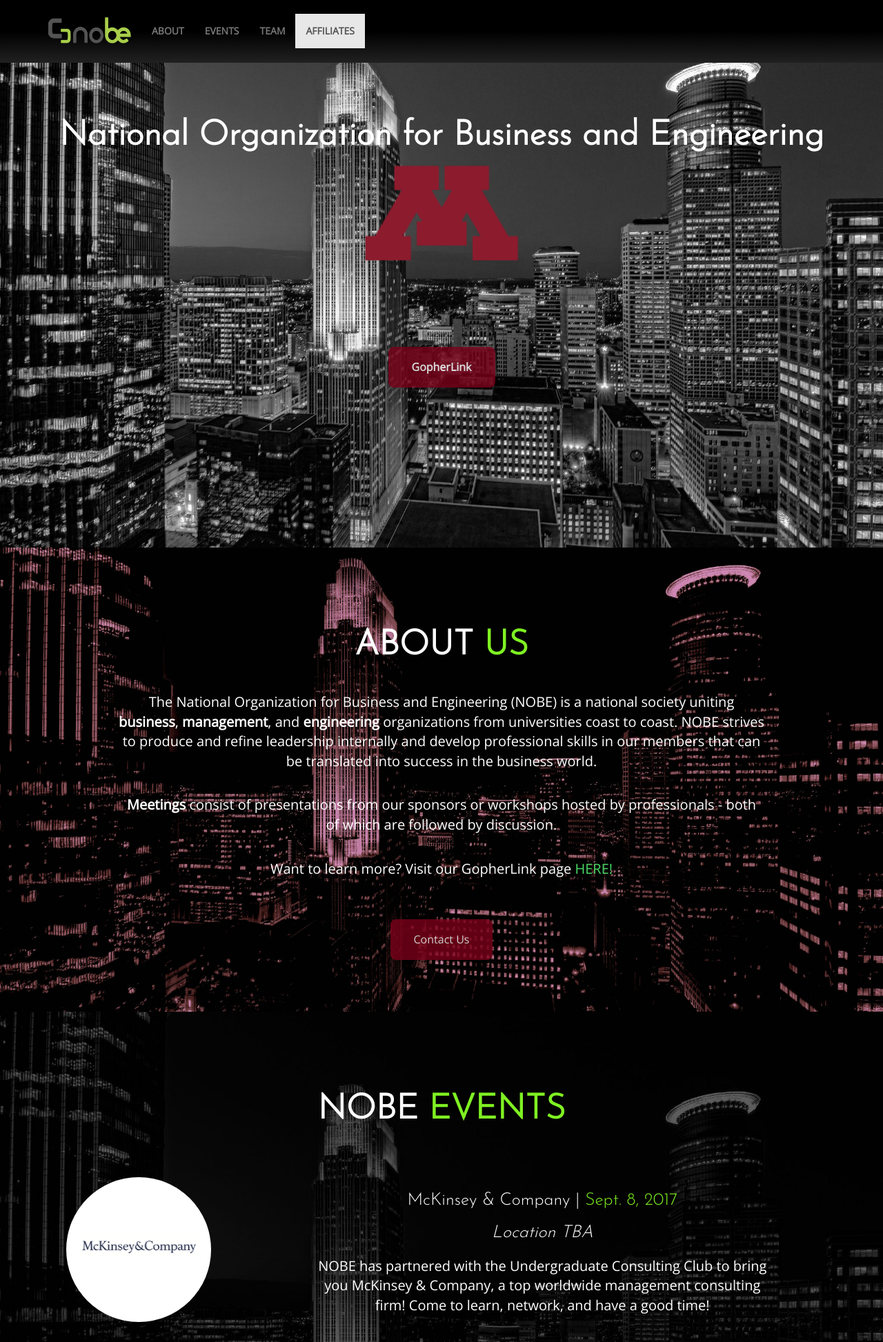
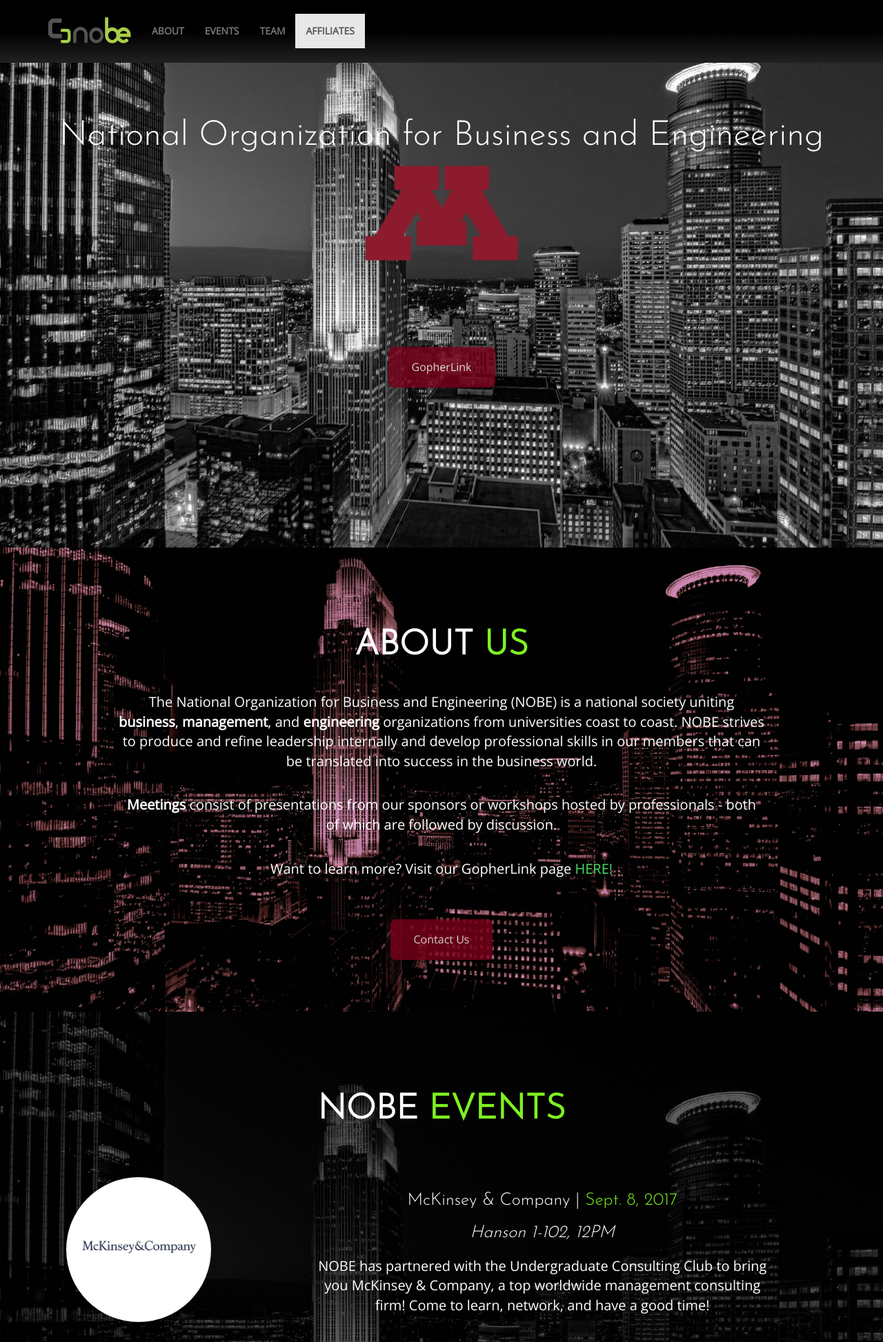
Before and after one commit to kohli032/NOBE-UMN, a website: page index.html in a window 1280 px wide. Shown: the top 1946 px of the page at 69% size. Drawn offline with nearby package versions, Linux system fonts and the light colour scheme.

Commit message:
Update index.html

```diff
--- a/index.html
+++ b/index.html
@@ -220,11 +220,11 @@
             <div class="row">
                 <div class="col-lg-12">
 
-                    <h1 style="color: white;" id="title" class="josefin wow fadeInUp"><strong>National Organization for Business and Engineering</strong></h1>
+                    <h1 style="color: white;" id="title" class="josefin wow fadeInUp">National Organization for Business and Engineering</h1>
                     <img id="umn" class="josefin wow fadeInUp" src="img/umnlogo4.png">
 
                    <div style="padding-top: 10%; padding-bottom: 20%;">
-                    <a href="https://gopherlink.umn.edu/organization/2542" class="button button1 wow fadeInUp openSans" target="_blank"><strong>GopherLink</strong></a>
+                    <a href="https://gopherlink.umn.edu/organization/2542" class="button button1 wow fadeInUp openSans" target="_blank">GopherLink</a>
                     </div>
                 </div>
             </div>
@@ -270,7 +270,7 @@
 
 <div class="col-md-9">
 <h1 style="color: white; font-size: 25px;" class="josefin">McKinsey & Company | <span style="color: #7ff122;">Sept. 8, 2017</span></h1>
-<h1 style="color: white; font-size: 25px;" class="josefin"><i>Location TBA</i></h1>
+<h1 style="color: white; font-size: 25px;" class="josefin"><i>Hanson 1-102, 12PM</i></h1>
 <p id="aboutText" class="openSans" style="color: white; padding-left: 10%; padding-right: 10%; padding-bottom: 25px; padding-top: 10px;">NOBE has partnered with the Undergraduate Consulting Club to bring you McKinsey & Company, a top worldwide management consulting firm! Come to learn, network, and have a good time!</p>
             </div>
             </div>
@@ -496,7 +496,8 @@
     border-top: solid #a9cc56;" id="footer" class="footer-section">
 <div class="container">
 <img style="height: 30px; width: 30px; float:left;" src="img/favicon.png">
-<p class="openSans" style="color: grey; float: right;" >Copyright © 2017 NOBE UMN</p>
+<p class="openSans" style="color: grey; text-align: right;" >Copyright © 2017 NOBE UMN</p>
+<p class="openSans" style="color: grey; text-align: right;" >Created by Sujeet Kohli</p>
 </div>
 </section>
 
```
